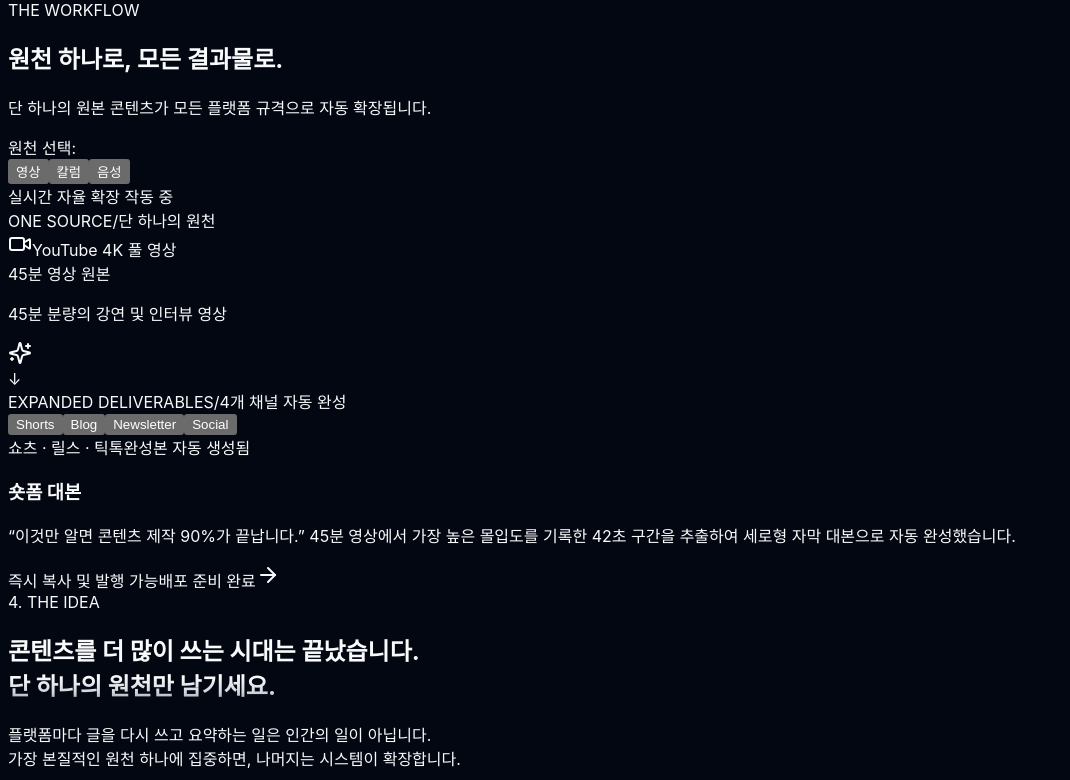
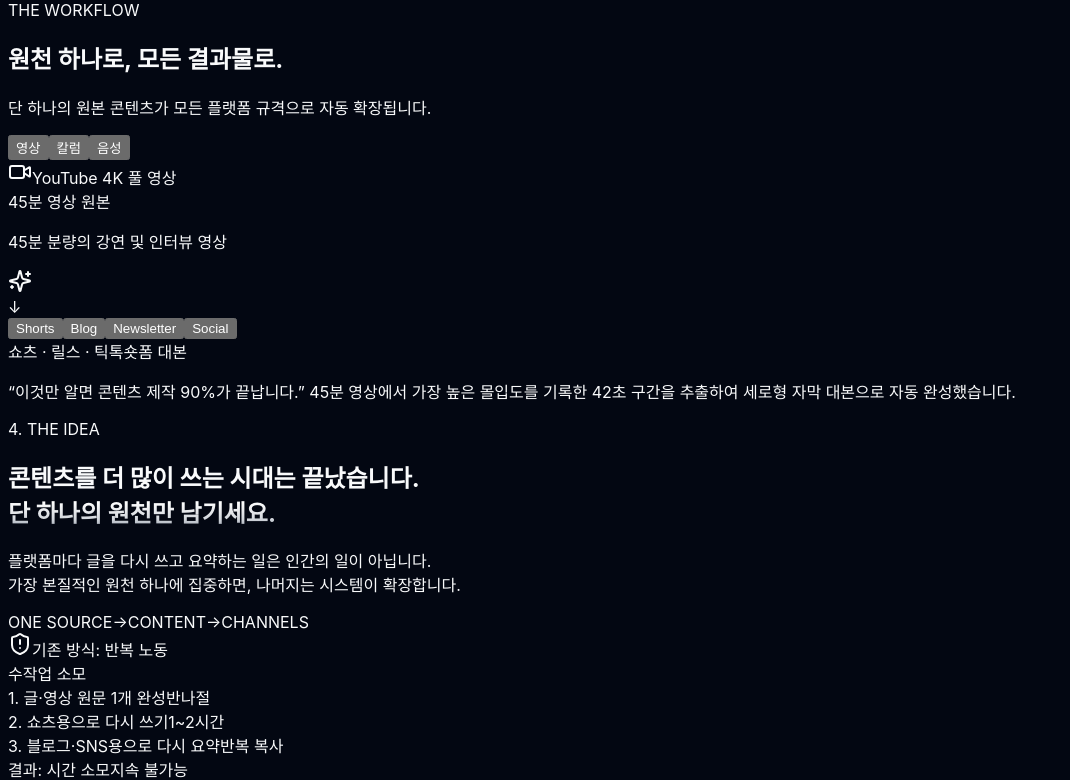
Before and after one commit to kncalabs/kncalabs, a Next.js app: page / in a window 1280 px wide. Shown: the part 497-1277 px from the top of the page, without its empty margins (0-1070 px from the left). Built offline with nearby package versions, Linux system fonts and the light colour scheme; a web font is replaced by a local one.

Commit message:
refactor(workflow): purge redundant internal micro-labels for pure Apple-level visual restraint

```diff
--- a/src/components/WorkflowSection.tsx
+++ b/src/components/WorkflowSection.tsx
@@ -8,7 +8,6 @@ import {
   Share2,
   Mail,
   Sparkles,
-  ArrowRight,
 } from "lucide-react";
 
 export default function WorkflowSection() {
@@ -226,16 +225,14 @@ export default function WorkflowSection() {
         <div className="rounded-3xl sm:rounded-[2.5rem] border border-white/10 bg-[#070b14]/90 p-8 sm:p-12 lg:p-16 backdrop-blur-2xl shadow-2xl space-y-12">
 
           {/* Source Selector Bar: 3 Clean Minimalist Pills */}
-          <div className="flex flex-col sm:flex-row items-center justify-between gap-6 pb-8 border-b border-white/5">
-            <div className="flex items-center gap-2">
-              <span className="text-xs font-mono text-slate-500 uppercase tracking-wider">원천 선택:</span>
+          <div className="flex items-center justify-center pb-8 border-b border-white/5">
             <div className="inline-flex p-1 rounded-xl bg-slate-900/80 border border-white/10">
               {sources.map((src, idx) => (
                 <button
                   key={src.id}
                   type="button"
                   onClick={() => setSelectedSource(idx as 0 | 1 | 2)}
-                    className={`px-4 py-2 rounded-lg text-xs font-medium transition-all ${
+                  className={`px-5 py-2 rounded-lg text-xs font-medium transition-all ${
                     selectedSource === idx
                       ? "bg-white text-black font-semibold shadow-md"
                       : "text-slate-400 hover:text-white"
@@ -247,22 +244,11 @@ export default function WorkflowSection() {
             </div>
           </div>
 
-            <div className="text-xs font-mono text-slate-400 flex items-center gap-2">
-              <span className="w-2 h-2 rounded-full bg-emerald-400 animate-pulse" />
-              <span>실시간 자율 확장 작동 중</span>
-            </div>
-          </div>
-
           {/* Core Visual Pipeline: ONE SOURCE ➔ EXPANDED DELIVERABLES */}
           <div className="grid grid-cols-1 lg:grid-cols-12 gap-8 lg:gap-12 items-center">
 
             {/* The Single Source (Left Anchor) */}
-            <div className="lg:col-span-5 space-y-6">
-              <div className="text-xs font-mono text-slate-400 tracking-wider flex items-center gap-2">
-                <span className="text-white font-bold">ONE SOURCE</span>
-                <span className="text-slate-600">/</span>
-                <span>단 하나의 원천</span>
-              </div>
+            <div className="lg:col-span-5 space-y-4">
 
               <div className={`p-8 rounded-2xl border ${sources[selectedSource].accentBorder} bg-gradient-to-br from-[#0c1426] to-[#060a14] space-y-6 shadow-2xl relative overflow-hidden group`}>
                 {/* Visual Audio/Video Equalizer Bar */}
@@ -310,13 +296,7 @@ export default function WorkflowSection() {
             </div>
 
             {/* The Expanded Deliverables (Right Showcase) */}
-            <div className="lg:col-span-5 space-y-6">
-              <div className="text-xs font-mono text-slate-400 tracking-wider flex items-center gap-2">
-                <span className="text-white font-bold">EXPANDED DELIVERABLES</span>
-                <span className="text-slate-600">/</span>
-                <span>4개 채널 자동 완성</span>
-              </div>
-
+            <div className="lg:col-span-5 space-y-4">
               {/* 4 Interactive Format Selector Tabs */}
               <div className="grid grid-cols-4 gap-2">
                 {currentOutputs.map((out, idx) => (
@@ -336,33 +316,18 @@ export default function WorkflowSection() {
               </div>
 
               {/* Active Deliverable Live Preview Card */}
-              <div className={`p-8 rounded-2xl border ${activeOutput.border} bg-gradient-to-br from-[#0c1426] to-[#060a14] space-y-4 shadow-2xl relative min-h-[180px] flex flex-col justify-between`}>
+              <div className={`p-8 rounded-2xl border ${activeOutput.border} bg-gradient-to-br from-[#0c1426] to-[#060a14] space-y-4 shadow-2xl relative min-h-[220px] flex flex-col justify-between`}>
                 <div className="space-y-3">
-                  <div className="flex items-center justify-between">
-                    <span className="text-xs font-mono text-slate-400">{activeOutput.platform}</span>
-                    <span className="text-xs font-mono text-emerald-400 flex items-center gap-1 font-semibold">
-                      완성본 자동 생성됨
-                    </span>
+                  <div className="flex items-center justify-between text-xs font-mono text-slate-400">
+                    <span>{activeOutput.platform}</span>
+                    <span className="text-white font-medium">{activeOutput.title}</span>
                   </div>
 
-                  <h3 className="text-lg font-bold text-white">
-                    {activeOutput.title}
-                  </h3>
-
-                  <p className="text-sm text-slate-300 leading-relaxed font-normal">
+                  <p className="text-sm text-slate-300 leading-relaxed font-normal pt-2">
                     {activeOutput.content}
                   </p>
                 </div>
-
-                <div className="pt-4 border-t border-white/5 flex items-center justify-between text-xs font-mono text-slate-500">
-                  <span>즉시 복사 및 발행 가능</span>
-                  <span className="text-white flex items-center gap-1 font-semibold">
-                    <span>배포 준비 완료</span>
-                    <ArrowRight className="w-3.5 h-3.5" />
-                  </span>
               </div>
-              </div>
-
             </div>
 
           </div>
```
Lines whose indentation alone changed are shown as unchanged.
